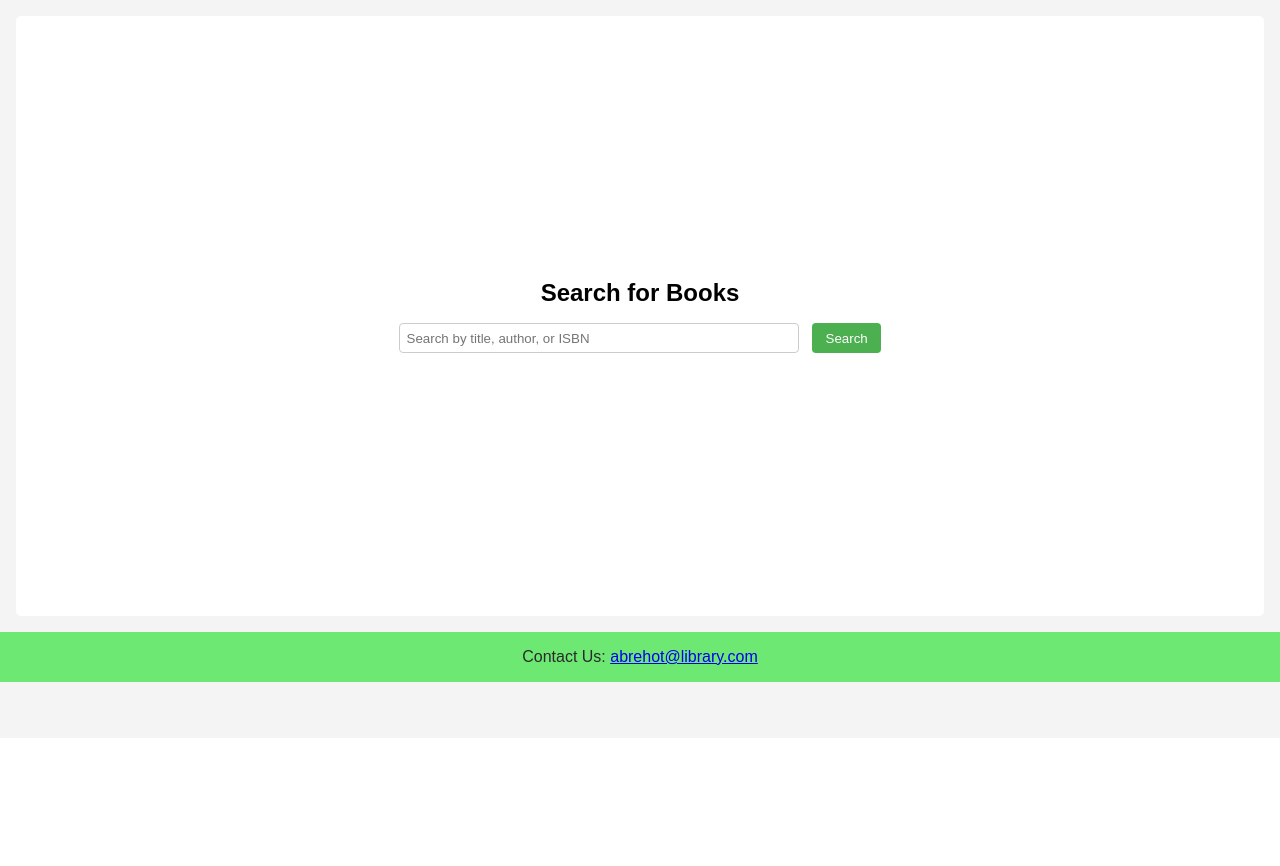
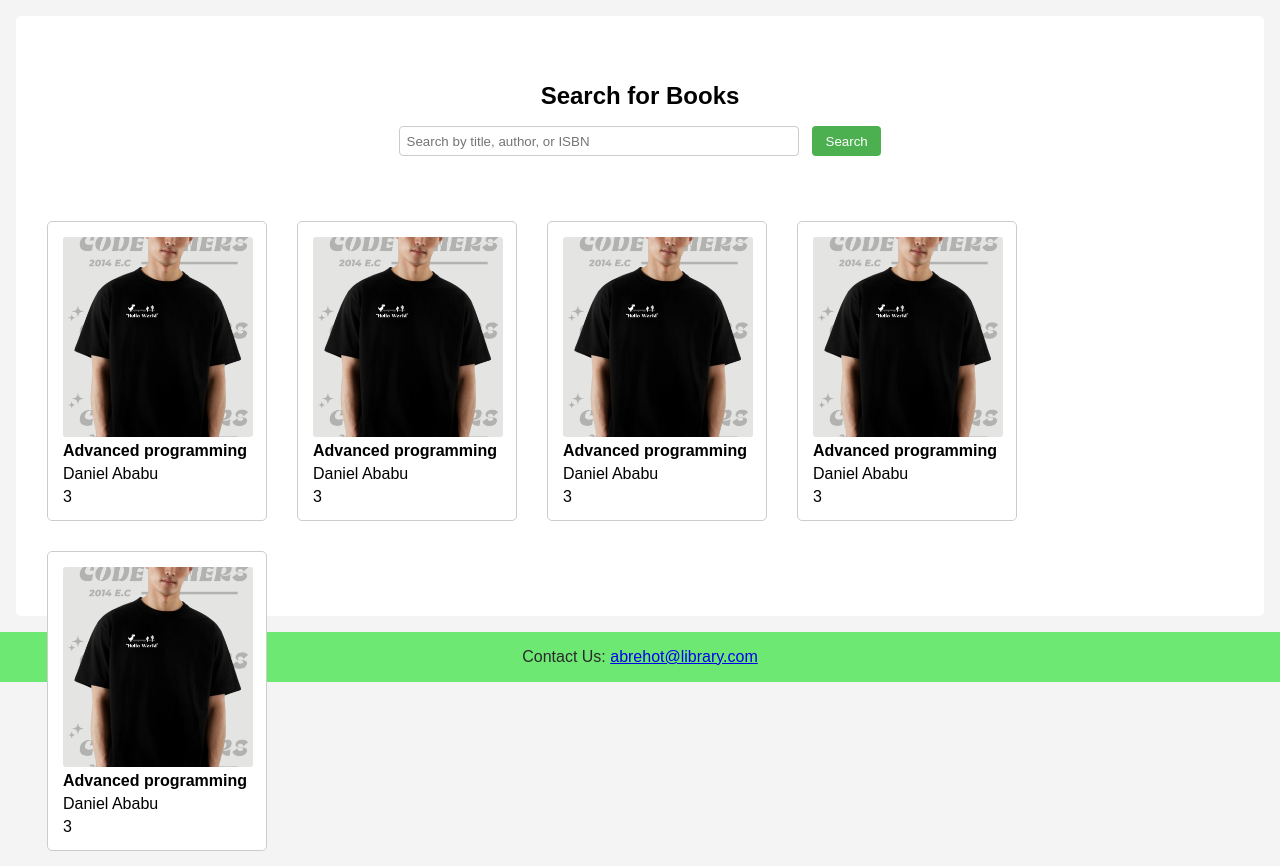
Before and after one commit to Danielyilma/Library-management-system, a PHP site: page /views/home.php in a window 1280 px wide. Shown: the part 62-928 px from the top of the page. Before the commit the page ends 744 px from the top, so only its background shows below. Run offline with PHP 8.4, Linux system fonts and the light colour scheme.

Commit message:
book display

```diff
--- a/views/home.php
+++ b/views/home.php
@@ -9,14 +9,60 @@
 </head>
 
 <body>
-    <?php require "partials/header.php" ?>
+    <?php require "partials/header.php";
+    $books = [
+        [
+            "poster" => "front.png",
+            "title" => "Advanced programming",
+            "author" => "Daniel Ababu",
+            "amount" => 3
+        ],
+        [
+            "poster" => "front.png",
+            "title" => "Advanced programming",
+            "author" => "Daniel Ababu",
+            "amount" => 3
+        ],
+        [
+            "poster" => "front.png",
+            "title" => "Advanced programming",
+            "author" => "Daniel Ababu",
+            "amount" => 3
+        ],
+        [
+            "poster" => "front.png",
+            "title" => "Advanced programming",
+            "author" => "Daniel Ababu",
+            "amount" => 3
+        ],
+        [
+            "poster" => "front.png",
+            "title" => "Advanced programming",
+            "author" => "Daniel Ababu",
+            "amount" => 3
+        ]
+    ]
+    ?>
 
-    <section id="search">
-        <h2>Search for Books</h2>
-        <form action="searchview.php" method="get">
-            <input type="text" name="query" id="sinput" placeholder="Search by title, author, or ISBN">
-            <button type="submit">Search</button>
-        </form>
+    <section>
+        <div id="search">
+            <h2>Search for Books</h2>
+            <form action="searchview.php" method="get">
+                <input type="text" name="query" id="sinput" placeholder="Search by title, author, or ISBN">
+                <button type="submit">Search</button>
+            </form>
+        </div>
+
+        <div id="books">
+            <?php foreach ($books as $book) : ?>
+                <div class="card">
+                    <div class="cardimg"><img src="<?= $book["poster"] ?>" alt="book image"></div>
+                    <h4 class="ctitle"><?= $book["title"] ?></h4>
+                    <p class="cauthor"> <?= $book["author"] ?></p>
+                    <p class="camount"><?= $book["amount"] ?></p>
+                </div>
+            <?php endforeach; ?>
+        </div>
     </section>
 
 
--- a/views/static/css/homesty.css
+++ b/views/static/css/homesty.css
@@ -41,17 +41,19 @@ nav ul li a {
 }
 
 nav ul li a:hover {
-    background-color: #409344;}
+    background-color: #409344;
+}
+
 #search{
-    height:600px;
     display: flex;
     flex-direction: column;
-    justify-content: center;
     align-items: center;
+    padding: 50px;
 }
 
 
 section {
+    height:600px;
     margin: 1em;
     padding: 1em;
     background-color: white;
@@ -85,6 +87,47 @@ form button:hover {
     background-color: #45a049;
 }
 
+#books{
+    display: flex;
+    flex-wrap: wrap;
+}
+
+.card{
+    background-color: rgb(255, 255, 255);
+    width: 220px;
+    height: 300px;
+    padding: 15px;
+    margin: 15px;
+    border-radius: 5px;
+    border: 1px solid #ccc;
+}
+
+.cardimg {
+    width: 190px;
+    height: 200px;
+
+    overflow: hidden;
+}
+
+
+.cardimg img {
+    width: 100%;
+    height: 100%;
+    border-radius: 3px;
+
+    object-fit: cover;
+    object-position: center;
+}
+
+.ctitle {
+    margin: 5px 0;
+}
+
+.camount {
+    margin: 5px 0;
+    display: flex;
+    flex-: row-reverse;
+}
 footer {
     text-align: center;
     padding: 1em;
```
Also changed, not shown: views/front.png (added).
